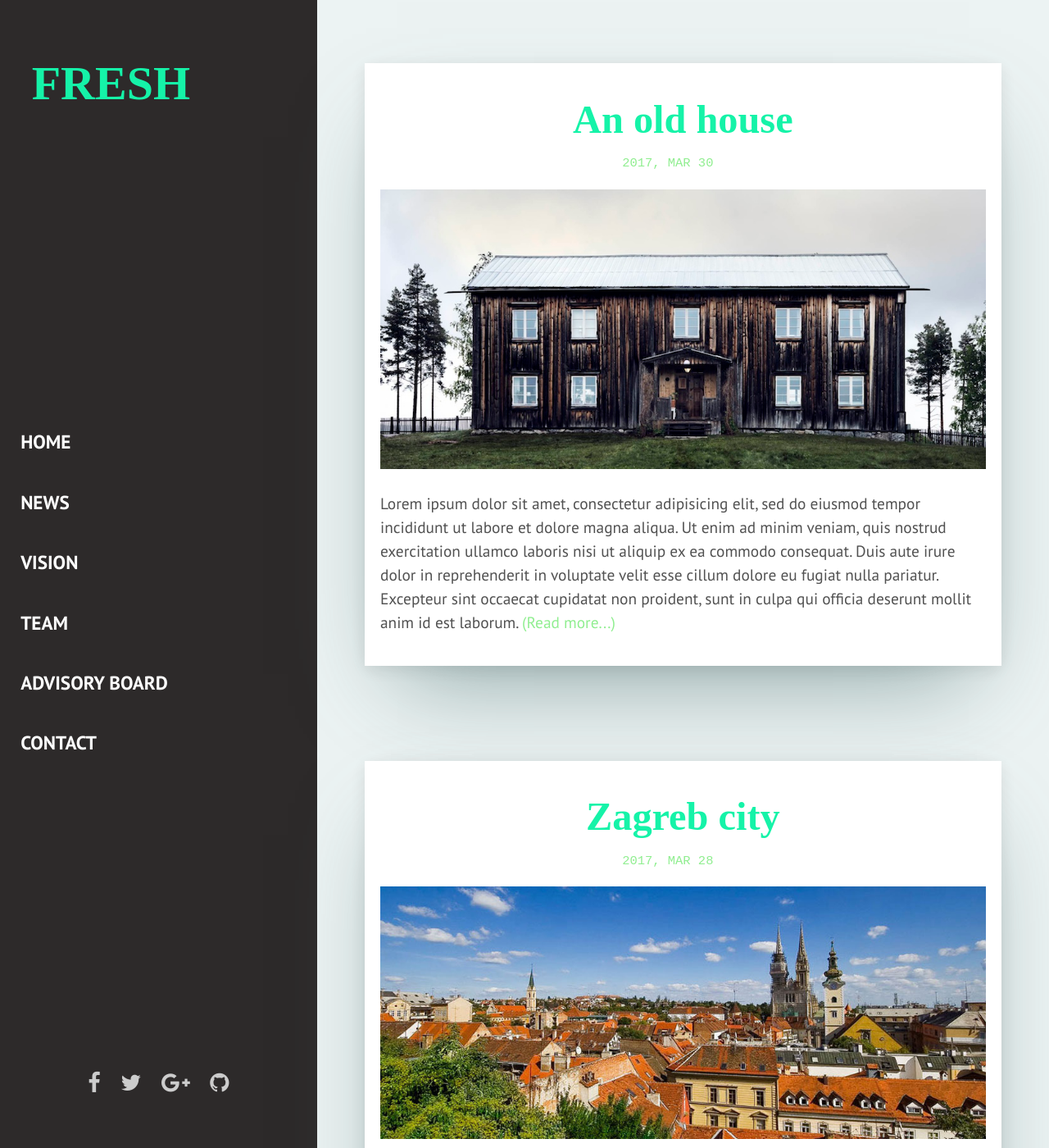
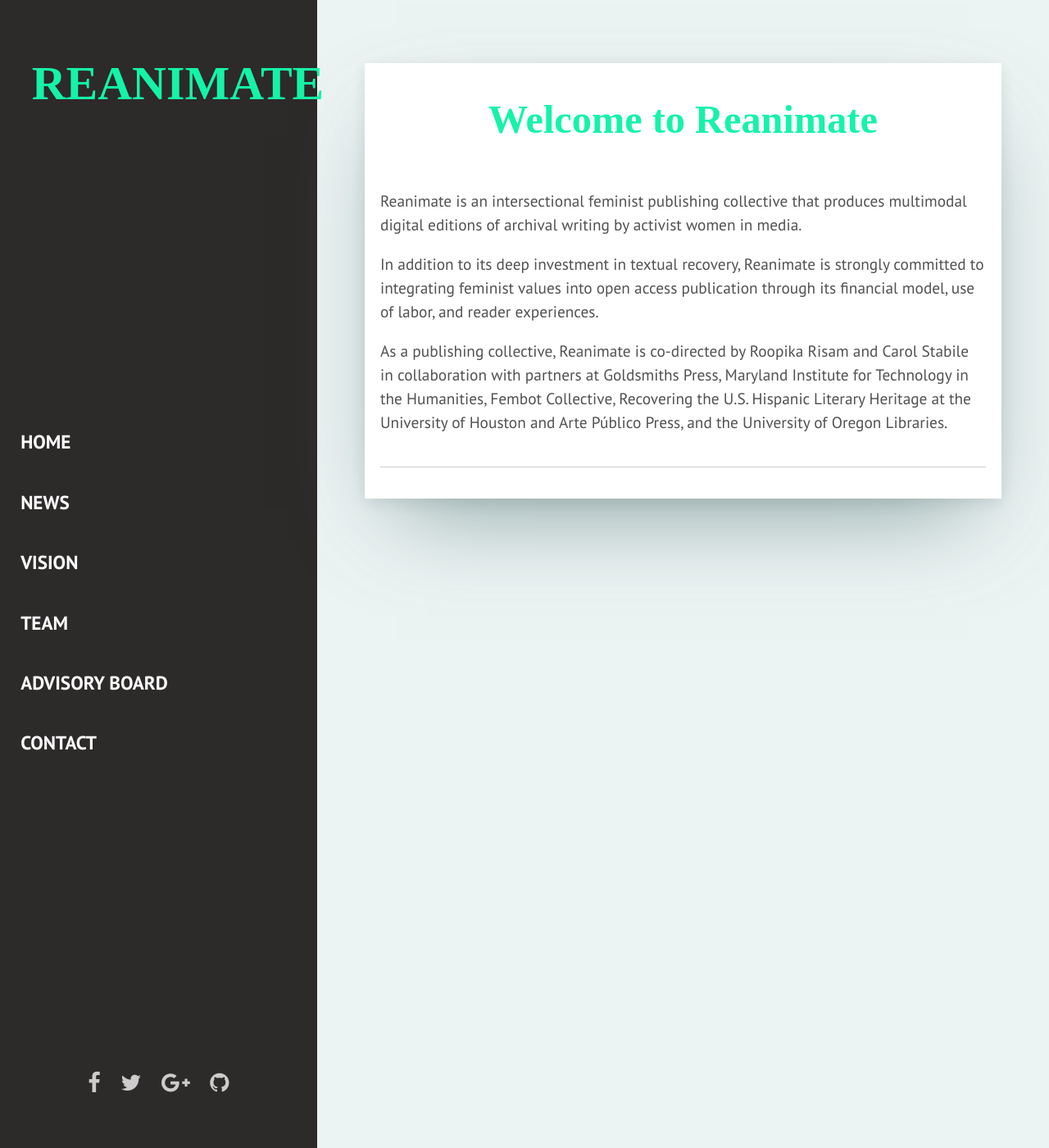
Before and after one commit to roopikarisam/reanimate, a Jekyll site: the page built from index.html, in a window 1280 px wide and 1400 px high. Shown: the whole window at 82% size. Built offline with Jekyll 4.4.1, drawn with Linux system fonts in a browser that asks for light colours; some web fonts are replaced; the list of posts is cut into pages by our own code; some of the changed text lies outside the part shown.

Commit message:
added index content

```diff
--- a/_config.yml
+++ b/_config.yml
@@ -1,10 +1,8 @@
 # Profile information
-name: Fresh
-title: Fresh - Free Jekyll Theme
+name: Reanimate
+title: Reanimate - Recovering Media Histories
 description: > # this means to ignore newlines until "baseurl:"
-  Write an awesome description for your new site here. You can edit this
-  line in _config.yml. It will appear in your document head meta (for
-  Google search results) and in your feed.xml site description.
+  Reanimate is an intersectional feminist publishing collective that recovers and publishes digital editions of writing by women in media.
 permalink: ':title/'
 baseurl: "/fresh" # the subpath of your site, e.g. /blog
 url: "http://roopikarisam.github.io" # the base hostname & protocol for your site, e.g. http://example.com
--- a/_posts/2017-03-29-china-tiger-leaping-gorge.markdown
+++ /dev/null
@@ -1,21 +0,0 @@
----
-layout: post
-title:  "China - tiger leaping gorge"
-img: china_tiger_leaping_gorge.jpg
-date:   2017-03-29 00:00:00 +0200
-description: Curabitur vulputate enim at metus malesuada, in iaculis nisl tincidunt. Mauris dapibus ut ante ornare ullamcorper. Vivamus ultrices erat lorem. Phasellus pretium nisl ac elit porttitor, id condimentum velit aliquam.
----
-
-Curabitur vulputate enim at metus malesuada, in iaculis nisl tincidunt. Mauris dapibus ut ante ornare ullamcorper. Vivamus ultrices erat lorem. Phasellus pretium nisl ac elit porttitor, id condimentum velit aliquam. Morbi convallis fermentum rutrum. Nullam vestibulum sem augue, eu fermentum est tristique ut. Cras nec euismod erat. Vivamus cursus risus mauris, quis dapibus orci tincidunt at. Mauris eleifend lobortis nibh, at volutpat risus feugiat non. Interdum et malesuada fames ac ante ipsum primis in faucibus. Pellentesque semper elit condimentum, ullamcorper erat eu, ultrices ex. Etiam ultricies sed orci quis elementum.
-
-Pellentesque eu porta odio. Cras a gravida ligula. Nullam purus turpis, dignissim sed lectus at, bibendum tristique nulla. Etiam mollis, ligula at eleifend mollis, ex erat finibus dui, quis efficitur dolor est fringilla tellus. Donec laoreet id tellus eget rutrum. Aliquam blandit tempor odio. Vivamus vel dolor ante.
-
-Vestibulum dignissim ac mauris sed laoreet. Mauris ligula lectus, placerat id eleifend vel, rhoncus ut lacus. Nunc justo enim, maximus quis ex ut, sollicitudin condimentum ligula. Donec convallis libero sit amet aliquet tempus. Curabitur ac fringilla dui. Integer consectetur at augue ac tempus. Nullam cursus justo nec turpis accumsan, nec tincidunt sapien facilisis. Mauris fringilla augue quis dui placerat lobortis. Praesent ultricies, nisl ac maximus posuere, mi felis convallis massa, ut dictum enim mi et ex. Curabitur gravida neque at fringilla pulvinar. Quisque non turpis non nisl eleifend condimentum sed eget libero.
-
-Praesent vestibulum in odio at mattis. In purus lacus, commodo et pretium nec, interdum in mauris. Phasellus non sodales nisi. Nam suscipit molestie feugiat. Proin semper ut lectus id malesuada. Vivamus lectus lacus, luctus et nisl placerat, tristique semper elit. Morbi viverra lobortis iaculis.
-
-Nam in sagittis enim. Donec eget enim viverra, dapibus mi in, condimentum arcu. Vivamus ipsum nisl, consequat vitae rhoncus id, mattis vel velit. Duis ac libero eget felis tristique mattis. Orci varius natoque penatibus et magnis dis parturient montes, nascetur ridiculus mus. Nunc condimentum interdum dui et varius. Aliquam sed congue erat, in fringilla risus. Integer viverra vulputate ligula eu dignissim. Suspendisse rhoncus id lectus a rutrum. Praesent quis erat sit amet ipsum molestie scelerisque ac at augue. Suspendisse potenti. Pellentesque habitant morbi tristique senectus et netus et malesuada fames ac turpis egestas. Mauris suscipit ante in risus sollicitudin, non imperdiet mauris ullamcorper.
-
-Sed viverra, dolor mollis dignissim consectetur, arcu mauris vehicula nibh, ac sollicitudin nisi sem vitae libero. Praesent sagittis, nulla sed ultricies placerat, nisl dui luctus dui, et vulputate tortor nisl et dolor. Nam pretium nunc nunc, sit amet luctus ante egestas id. Sed convallis viverra sem quis dapibus. Proin molestie orci sit amet volutpat sollicitudin. Morbi fringilla in lacus nec molestie. Integer in ipsum facilisis, gravida diam nec, fermentum urna.
-
-Praesent elementum neque quis pulvinar blandit. Aliquam fermentum tincidunt leo et tincidunt. Quisque finibus mattis fermentum. Nam pretium ullamcorper iaculis. Ut diam orci, volutpat quis augue sed, finibus auctor dui. Phasellus aliquet sagittis dolor, et blandit enim. Phasellus feugiat eleifend scelerisque. Mauris et diam sit amet massa tempus consequat. Vivamus blandit velit nec elit elementum pellentesque. Integer sed mi et mi tempus condimentum. Nullam ligula metus, vestibulum eget blandit eu, tempor ut neque. Fusce bibendum ac lacus ut pharetra. Curabitur laoreet eu enim sit amet imperdiet. Aenean rhoncus tortor vel arcu elementum semper. Quisque orci risus, viverra nec est pharetra, convallis placerat felis.
--- a/_posts/2017-03-29-example.markdown
+++ /dev/null
@@ -1,55 +0,0 @@
----
-layout: post
-title:  "Example"
-date:   2017-03-29 00:00:00 +0200
-description: You’ll find this post in your `_posts` directory. Go ahead and edit it and re-build the site to see your changes.
----
-
-## Headings
-
-Headings by default:
-
-## Heading first level
-### Heading second level
-#### Heading third level
-
-{% highlight markdown %}
-## Heading first level
-### Heading second level
-#### Heading third level
-{% endhighlight %}
-
-## Lists
-
-Unordered list example:
-* Unordered list item 1
-* Unordered list item 2
-* Unordered list item 3
-* Unordered list item 4
-
-Ordered list example:
-1. Ordered list item 1
-2. Ordered list item 1
-3. Ordered list item 1
-4. Ordered list item 1
-
-{% highlight markdown %}
-* Unordered list item 1
-* Unordered list item 2
-
-1. Order list item 1
-2. Order list item 1
-{% endhighlight %}
-
-
-## Quotes
-
-A quote looks like this:
-
-> Lorem ipsum dolor sit amet, consectetur adipisicing elit, sed do eiusmod tempor
-incididunt ut labore et dolore magna.
-
-{% highlight markdown %}
-> Lorem ipsum dolor sit amet, consectetur adipisicing elit, sed do eiusmod tempor
-incididunt ut labore et dolore magna.
-{% endhighlight %}
--- a/_posts/2017-03-29-the-white-house.markdown
+++ /dev/null
@@ -1,15 +0,0 @@
----
-layout: post
-title:  "Wooden house"
-img: wooden_house.jpg
-date:   2017-03-29 00:00:00 +0200
-description: Phasellus tincidunt pulvinar ante, pretium pellentesque urna mollis id. Donec convallis ut elit at aliquet. Suspendisse potenti.
----
-
-Mauris rutrum, felis vestibulum sodales posuere, erat odio volutpat ex, id interdum mi turpis ac eros. Etiam et mattis quam, non sagittis mauris. Pellentesque eleifend turpis et sem lobortis dignissim. Vivamus sagittis maximus ultricies. Ut sed nisi nisl. Sed sed purus sit amet mi accumsan dignissim ut quis augue. Nullam ut lacus nec odio aliquam tempor. Praesent nulla sapien, congue bibendum tristique luctus, mattis nec augue.
-
-Praesent accumsan, velit eget iaculis faucibus, eros quam venenatis nulla, vel accumsan risus nibh eu risus. Aenean rutrum efficitur eros, nec tincidunt felis dignissim eget. Mauris et eros nec leo varius auctor eget nec urna. Mauris ac purus neque. Nulla sed ultricies dolor, eget eleifend magna. Sed sapien nisl, vestibulum vel facilisis sit amet, finibus eu enim. Etiam et nisl ut odio commodo tempor. In rutrum a quam a lobortis. Duis euismod luctus ex nec pharetra. Class aptent taciti sociosqu ad litora torquent per conubia nostra, per inceptos himenaeos. Morbi eu neque nisl. Vivamus fringilla lorem non varius sagittis. Phasellus quis dapibus elit. Curabitur gravida purus id tincidunt sollicitudin. Suspendisse in placerat felis.
-
-Phasellus tincidunt pulvinar ante, pretium pellentesque urna mollis id. Donec convallis ut elit at aliquet. Suspendisse potenti. Maecenas finibus urna at arcu mollis imperdiet. Pellentesque habitant morbi tristique senectus et netus et malesuada fames ac turpis egestas. Etiam ut odio sagittis, mollis nibh sed, maximus arcu. Vestibulum varius dictum ipsum consequat posuere. Maecenas tincidunt turpis in tellus elementum auctor. Curabitur fringilla a risus eget consequat.
-
-Suspendisse massa mi, iaculis in cursus in, ullamcorper vitae orci. Praesent porttitor erat eu massa facilisis, id consequat est ultrices. Ut ac nibh sed turpis tincidunt suscipit a non arcu. Praesent imperdiet nisi non sapien efficitur mollis. Pellentesque habitant morbi tristique senectus et netus et malesuada fames ac turpis egestas. Praesent euismod sagittis consequat. Proin nulla lacus, porta eget pulvinar eu, aliquam malesuada sem. Pellentesque sed dolor et urna ullamcorper rhoncus. Mauris tempor aliquam dolor eget efficitur. Donec tristique fermentum ligula eu feugiat. Morbi dolor sapien, condimentum eu massa id, faucibus egestas sapien. Sed eu gravida dui. Nunc at felis consectetur felis fermentum pharetra.
--- a/_posts/2017-03-29-zagreb-city.markdown
+++ /dev/null
@@ -1,19 +0,0 @@
----
-layout: post
-title:  "Zagreb city"
-img: zagreb_city.jpg
-date:   2017-03-29 00:00:00 +0200
-description: Cras ac ex sit amet leo rhoncus elementum eget eget eros. Curabitur venenatis lacus eget tempus consequat. Duis feugiat vehicula bibendum. Aliquam imperdiet tortor in diam viverra scelerisque. Vestibulum erat odio, rutrum nec volutpat et, mattis id diam.
----
-
-Cras ac ex sit amet leo rhoncus elementum eget eget eros. Curabitur venenatis lacus eget tempus consequat. Duis feugiat vehicula bibendum. Aliquam imperdiet tortor in diam viverra scelerisque. Vestibulum erat odio, rutrum nec volutpat et, mattis id diam. Vivamus nec nunc placerat, laoreet sapien ac, dignissim magna. Sed eu lorem eget eros bibendum dignissim. Etiam eget mi non turpis pellentesque dignissim et quis turpis. Pellentesque efficitur enim in lorem consectetur scelerisque.
-
-Ut ut dolor vehicula, aliquam elit vitae, venenatis velit. Pellentesque sollicitudin vestibulum ligula, in volutpat elit vehicula vel. Mauris massa ante, vestibulum eget nisi vel, elementum tempor risus. Vivamus tincidunt ligula lorem. In viverra suscipit enim et finibus. Cras porta massa vitae ligula pretium dapibus. Ut nisl nulla, sollicitudin nec viverra quis, bibendum vel tortor. Aenean at porttitor dolor, id tristique purus. Phasellus consequat justo in elit congue sagittis. Cras at dolor molestie nisl feugiat scelerisque.
-
-Interdum et malesuada fames ac ante ipsum primis in faucibus. Pellentesque leo nulla, luctus vitae fermentum ac, posuere vitae lacus. Fusce interdum cursus enim ac mattis. Nunc id ornare ipsum, in commodo urna. Integer id lacus placerat, vehicula risus id, finibus sem. Morbi et elementum arcu, eget tempor est. Duis vulputate porta magna in volutpat. Morbi a feugiat velit, vel efficitur ex.
-
-Praesent non elementum turpis. Fusce venenatis est sed tortor laoreet venenatis. Suspendisse potenti. Cras tempor vulputate velit, ac suscipit leo efficitur id. Pellentesque quis urna interdum, bibendum arcu id, pharetra orci. Fusce sit amet accumsan risus. Ut malesuada dui enim, a cursus felis scelerisque ut. Sed fermentum mauris lacus. Cras vitae sagittis erat. Interdum et malesuada fames ac ante ipsum primis in faucibus. Vestibulum vehicula molestie lectus, sed consectetur velit suscipit non. Phasellus et vestibulum dolor, sit amet viverra ex. Vestibulum consequat purus nisi. Nunc ultricies ex vel justo cursus, sed placerat massa hendrerit.
-
-Etiam aliquet eros id lacus suscipit, non pellentesque neque faucibus. Quisque convallis ex vel erat venenatis, ut eleifend nisi rhoncus. Duis in felis ligula. Donec tincidunt efficitur massa aliquam molestie. Nulla pellentesque justo est. Aliquam velit massa, pharetra viverra laoreet et, mollis nec ipsum. Aliquam non ullamcorper ligula. Cras accumsan non ante sit amet tempus.
-
-Nulla egestas vestibulum ligula accumsan scelerisque. Sed nunc dolor, malesuada vitae metus cursus, venenatis efficitur mi. Orci varius natoque penatibus et magnis dis parturient montes, nascetur ridiculus mus. Mauris et turpis id orci gravida aliquam. Curabitur ullamcorper fermentum orci, vitae ornare risus tincidunt non. Interdum et malesuada fames ac ante ipsum primis in faucibus. Ut bibendum est vel risus egestas congue. Aenean varius orci at purus maximus, euismod imperdiet purus varius.
--- a/_posts/2017-03-30-an-old-house.markdown
+++ /dev/null
@@ -1,13 +0,0 @@
----
-layout: post
-title:  "An old house"
-date:   2017-03-30 00:00:00
-img: house.jpg
-description: Lorem ipsum dolor sit amet, consectetur adipisicing elit, sed do eiusmod tempor incididunt ut labore et dolore magna aliqua. Ut enim ad minim veniam, quis nostrud exercitation ullamco laboris nisi ut aliquip ex ea commodo consequat. Duis aute irure dolor in reprehenderit in voluptate velit esse cillum dolore eu fugiat nulla pariatur. Excepteur sint occaecat cupidatat non proident, sunt in culpa qui officia deserunt mollit anim id est laborum.
----
-
-Lorem ipsum dolor sit amet, consectetur adipisicing elit, sed do eiusmod tempor incididunt ut labore et dolore magna aliqua. Ut enim ad minim veniam, quis nostrud exercitation ullamco laboris nisi ut aliquip ex ea commodo consequat. Duis aute irure dolor in reprehenderit in voluptate velit esse cillum dolore eu fugiat nulla pariatur. Excepteur sint occaecat cupidatat non proident, sunt in culpa qui officia deserunt mollit anim id est laborum.
-
-Lorem ipsum dolor sit amet, consectetur adipisicing elit, sed do eiusmod tempor incididunt ut labore et dolore magna aliqua. Ut enim ad minim veniam, quis nostrud exercitation ullamco laboris nisi ut aliquip ex ea commodo consequat. Duis aute irure dolor in reprehenderit in voluptate velit esse cillum dolore eu fugiat nulla pariatur. Excepteur sint occaecat cupidatat non proident, sunt in culpa qui officia deserunt mollit anim id est laborum.
-
-Lorem ipsum dolor sit amet, consectetur adipisicing elit, sed do eiusmod tempor incididunt ut labore et dolore magna aliqua. Ut enim ad minim veniam, quis nostrud exercitation ullamco laboris nisi ut aliquip ex ea commodo consequat. Duis aute irure dolor in reprehenderit in voluptate velit esse cillum dolore eu fugiat nulla pariatur. Excepteur sint occaecat cupidatat non proident, sunt in culpa qui officia deserunt mollit anim id est laborum.
--- a/index.html
+++ b/index.html
@@ -1,31 +1,10 @@
 ---
-layout: default
+layout: post
+title: Welcome to Reanimate
 ---
 
-{% for post in paginator.posts %}
-<article class="main-article">
-  <div class="wrap-content">
-    <header class="header-article">
-      <h2 class="title-article"><a href="{{post.url | prepend: site.baseurl}}">{{post.title}}</a></h2>
-      <div class="post-date"><span>{{post.date | date: '%Y, %b %d'}}&nbsp;&nbsp;&nbsp;&nbsp;</span></div>
-    </header>
-    {% if post.img %}
-       <img class="post-image" src={{ "/assets/img/" | prepend: site.baseurl | append: post.img }} alt="{{post.title}}">
-    {% endif %}
-    <p>{{post.description}} <a class="more" href="{{post.url | prepend: site.baseurl}}">(Read more...)</a></p>
-  </div>
-</article>
-{% endfor %}
+Reanimate is an intersectional feminist publishing collective that produces multimodal digital editions of archival writing by activist women in media.
 
-<div class="pagination">
-  {% if paginator.previous_page %}
-    <a href="{{ paginator.previous_page_path | prepend: site.baseurl | replace: '//', '/' }}" class="previous"><i class="fa fa-chevron-left" aria-hidden="true"></i> Previous</a>
-  {% else %}
-    <span class="previous"><i class="fa fa-chevron-left" aria-hidden="true"></i> Previous</span>
-  {% endif %}
-  {% if paginator.next_page %}
-    <a href="{{ paginator.next_page_path | prepend: site.baseurl | replace: '//', '/' }}" class="next">Next <i class="fa fa-chevron-right" aria-hidden="true"></i></a>
-  {% else %}
-    <span class="next ">Next <i class="fa fa-chevron-right" aria-hidden="true"></i></span>
-  {% endif %}
-</div>
+In addition to its deep investment in textual recovery, Reanimate is strongly committed to integrating feminist values into open access publication through its financial model, use of labor, and reader experiences.
+
+As a publishing collective, Reanimate is co-directed by Roopika Risam and Carol Stabile in collaboration with partners at Goldsmiths Press, Maryland Institute for Technology in the Humanities, Fembot Collective, Recovering the U.S. Hispanic Literary Heritage at the University of Houston and Arte Público Press, and the University of Oregon Libraries.
```
Also changed, not shown: _posts/2017-03-25-welcome-to-jekyll.markdown (deleted, +0 -27 lines), 1 other file.
